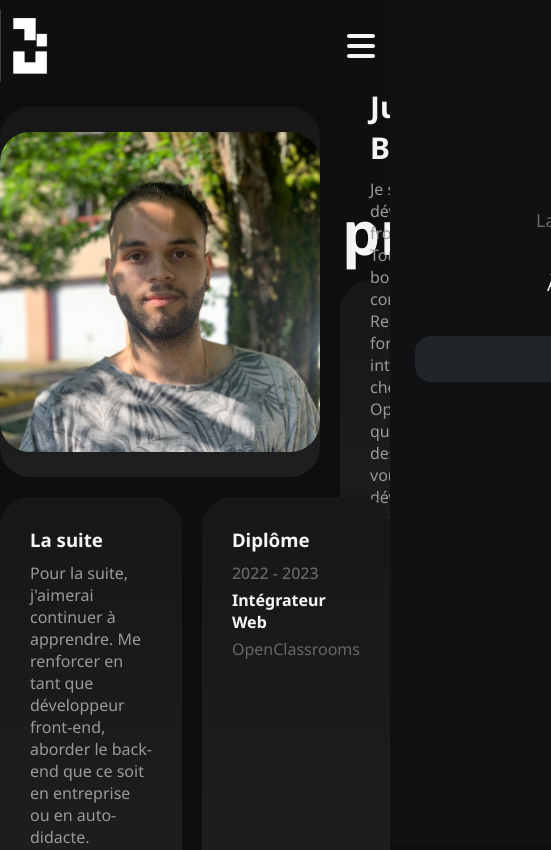
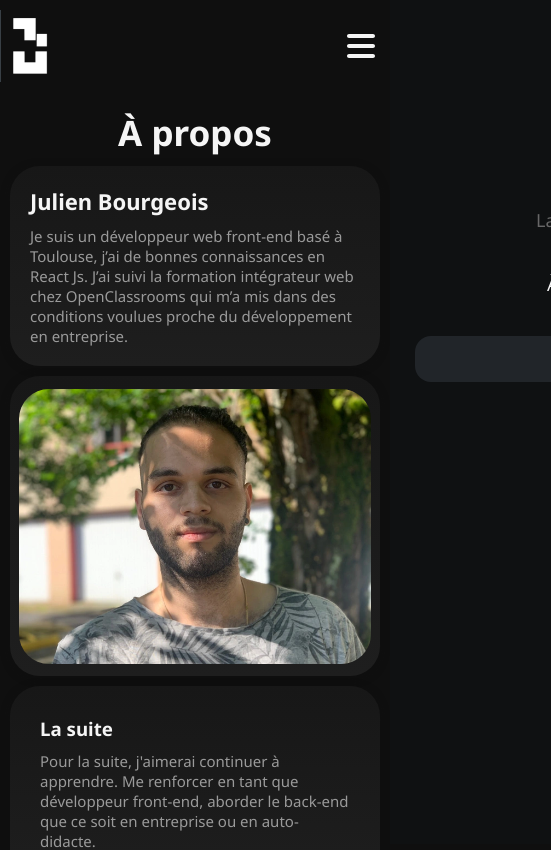
Before and after one commit to juentbrg/portfolio, a React (Create React App) app: page /about in a window 390 px wide. Shown: the top 850 px of the page, 551 px wide, since content can reach past the window. Built offline with nearby package versions, Linux system fonts and the light colour scheme.

Commit message:
responsive page about

```diff
--- a/src/components/AboutCard/index.scss
+++ b/src/components/AboutCard/index.scss
@@ -1,42 +1,46 @@
 @import "../../index.scss";
 
-.aboutCard{
-    &__wrapper{
+.aboutCard {
+  &__wrapper {
     display: flex;
     flex-direction: row;
   }
-    &__picture-border{
+  &__picture-border {
     display: flex;
     align-items: center;
     justify-content: center;
-        background: linear-gradient(180deg, lighten($color: $dark-background, $amount: 3), lighten($color: $dark-background, $amount: 6));
+    background: linear-gradient(
+      180deg,
+      lighten($color: $dark-background, $amount: 3),
+      lighten($color: $dark-background, $amount: 6)
+    );
     box-shadow: rgba(15, 15, 15, 0.6) 0px 2px 8px 0px;
     width: 370px;
     height: 370px;
     border-radius: 30px;
   }
-    &__picture-container{
+  &__picture-container {
     width: 320px;
     height: 320px;
     border-radius: 30px;
     overflow: hidden;
   }
-    &__picture{
+  &__picture {
     object-fit: cover;
     height: 100%;
     width: 100%;
   }
-    &__content{
+  &__content {
     flex: 1;
     height: 370px;
     margin-left: 20px;
   }
-    &__title{
+  &__title {
     text-align: center;
     font-size: 60px;
     margin: 2px 0 8px;
   }
-    &__info{
+  &__info {
     display: flex;
     flex-direction: column;
     justify-content: flex-end;
@@ -44,47 +48,129 @@
     height: calc(100% - 91px);
     padding: 30px;
     border-radius: 30px;
-        background: linear-gradient(180deg, lighten($color: $dark-background, $amount: 3), lighten($color: $dark-background, $amount: 6));
+    background: linear-gradient(
+      180deg,
+      lighten($color: $dark-background, $amount: 3),
+      lighten($color: $dark-background, $amount: 6)
+    );
     box-shadow: rgba(15, 15, 15, 0.6) 0px 2px 8px 0px;
   }
-    &__fullName{
+  &__fullName {
     font-size: 30px;
     margin-bottom: 10px;
   }
-    &__description{
+  &__description {
     color: lighten($color: $links-inactive, $amount: 20);
   }
-    &__more{
+  &__more {
     display: flex;
     flex-direction: row;
     margin-top: 20px;
   }
-    &__following, &__degree{
+  &__following,
+  &__degree {
     flex: 1;
     padding: 30px;
     border-radius: 30px;
-        background: linear-gradient(180deg, lighten($color: $dark-background, $amount: 3), lighten($color: $dark-background, $amount: 6));
+    background: linear-gradient(
+      180deg,
+      lighten($color: $dark-background, $amount: 3),
+      lighten($color: $dark-background, $amount: 6)
+    );
     box-shadow: rgba(15, 15, 15, 0.6) 0px 2px 8px 0px;
-        &:not(:last-child){
+    &:not(:last-child) {
       margin-right: 20px;
     }
   }
-    &__following-title, &__degree-title{
+  &__following-title,
+  &__degree-title {
     margin-bottom: 10px;
   }
-    &__following-description{
+  &__following-description {
     color: lighten($color: $links-inactive, $amount: 20);
   }
-    &__degree-info{
+  &__degree-info {
     > *:not(:last-child) {
       margin-bottom: 5px;
     }
   }
-    &__degree-date{
+  &__degree-date {
     color: $links-inactive;
     font-weight: 500;
   }
-    &__degree-school{
+  &__degree-school {
     color: $links-inactive;
   }
 }
+
+@media all and (max-width: 850px) {
+  .aboutCard {
+    &__title {
+      font-size: 50px;
+      margin-bottom: 5px;
+    }
+    &__picture-border {
+      width: 270px;
+      height: 270px;
+    }
+    &__picture-container {
+      height: 250px;
+      width: 250px;
+    }
+    &__fullName {
+      font-size: 22px;
+    }
+    &__content {
+      height: 285px;
+    }
+    &__info {
+      justify-content: normal;
+      padding: 20px;
+    }
+    &__description,
+    &__following-description {
+      font-size: 15px;
+    }
+    &__more {
+      margin-top: 0;
+    }
+  }
+}
+
+@media all and (max-width: 650px) {
+  .aboutCard {
+    padding: 0 10px 0 10px;
+    &__title {
+      font-size: 35px;
+      margin-bottom: 10px;
+    }
+    &__wrapper {
+      flex-direction: column-reverse;
+    }
+    &__content {
+      margin-left: 0;
+      margin-bottom: 10px;
+    }
+    &__picture-border {
+      width: 100%;
+      height: 300px;
+      margin-bottom: 10px;
+    }
+    &__picture-container {
+      width: 95%;
+      height: 275px;
+      border-radius: 30px;
+      overflow: hidden;
+    }
+    &__more {
+      flex-direction: column;
+    }
+    &__following,
+    &__degree {
+      &:not(:last-child) {
+        margin-right: 0px;
+        margin-bottom: 10px;
+      }
+    }
+  }
+}
```
Lines whose indentation alone changed are shown as unchanged.
